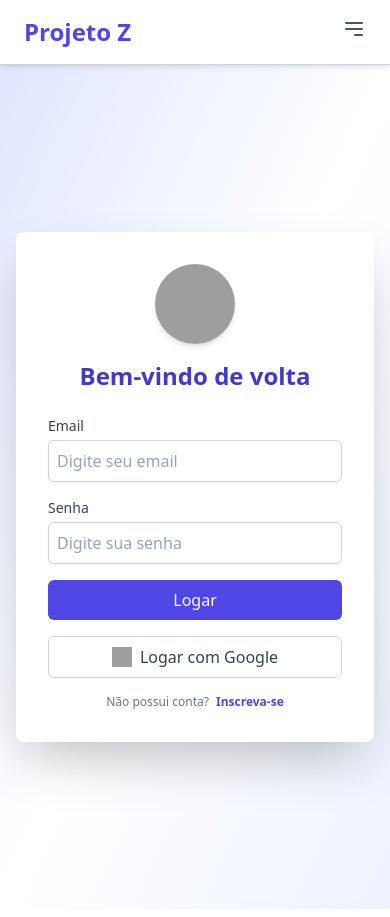
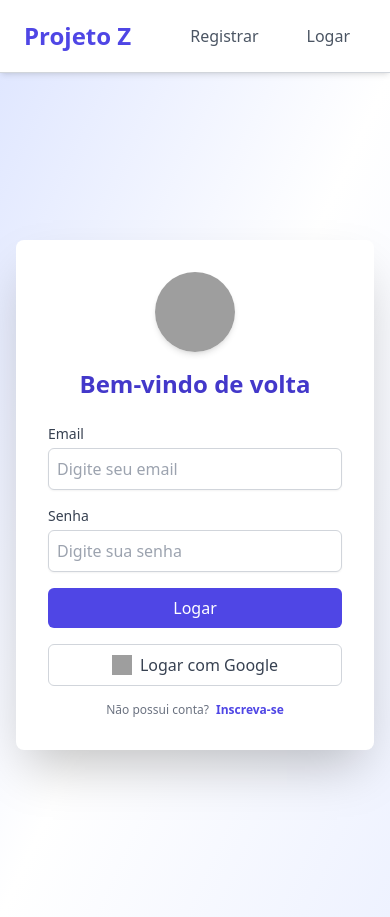
Before and after one commit to OMateusSO/Webchat-app, a Vue app: page / in a window 390 px wide. Built offline with nearby package versions, Linux system fonts and the light colour scheme; no server answers; grey boxes are pictures that could not be loaded; the HTML template or start-up script is replaced by a standard one.

Commit message:
nav ajuste

```diff
--- a/src/components/Nav.vue
+++ b/src/components/Nav.vue
@@ -9,7 +9,7 @@
       </RouterLink>
 
       <!-- Menu para desktop -->
-      <div class="hidden sm:flex items-center space-x-4">
+      <div class="flex items-center space-x-4">
         <RouterLink
           to="/registrar"
           v-if="!isLoggedIn"
@@ -52,15 +52,6 @@
             </div>
           </div>
         </div>
-      </div>
-
-      <!-- Menu hamburguer para mobile -->
-      <div class="sm:hidden">
-        <button @click="toggleMobileMenu" class="text-gray-600 hover:text-indigo-600">
-          <svg xmlns="http://www.w3.org/2000/svg" class="h-6 w-6" fill="none" viewBox="0 0 24 24" stroke="currentColor">
-            <path stroke-linecap="round" stroke-linejoin="round" stroke-width="2" d="M4 6h16M4 12h16m-7 6h7" />
-          </svg>
-        </button>
       </div>
     </nav>
 
```
